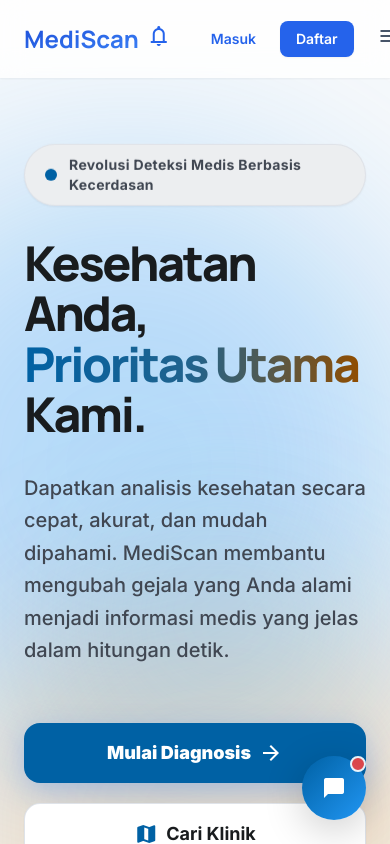
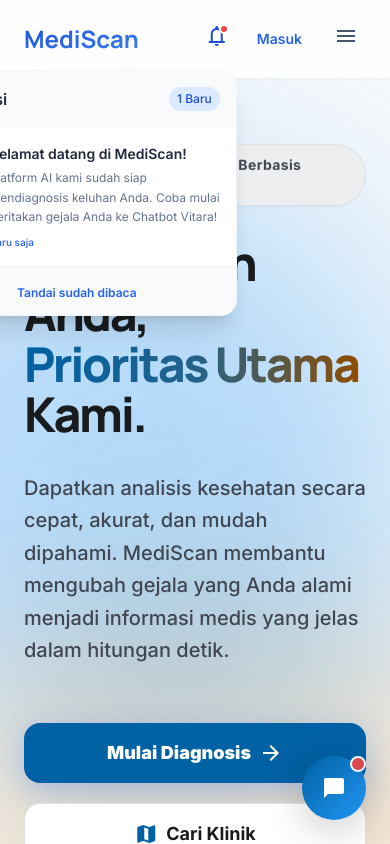
Before and after one commit to ekarunawaada-netizen/web_diagnosis, a Next.js app: page / in a window 390 px wide. Both pictures are taken after a click on the button "notifications". Shown: the top 844 px of the page. Built offline with nearby package versions, Linux system fonts and the light colour scheme.

Commit message:
feat(ui): implement responsive mobile hamburger menu and notification bell dropdown

```diff
--- a/src/components/Navbar.tsx
+++ b/src/components/Navbar.tsx
@@ -1,52 +1,144 @@
 "use client";
 
+import { useState } from 'react';
 import Link from 'next/link';
 import { useAuth } from '@/context/AuthContext';
 
 export default function Navbar() {
   const { user, logout } = useAuth();
+  const [isMobileMenuOpen, setIsMobileMenuOpen] = useState(false);
+  const [isNotifOpen, setIsNotifOpen] = useState(false);
+
+  const toggleMobileMenu = () => {
+    setIsMobileMenuOpen(!isMobileMenuOpen);
+    if (!isMobileMenuOpen) setIsNotifOpen(false);
+  };
+
+  const toggleNotif = () => {
+    setIsNotifOpen(!isNotifOpen);
+    if (!isNotifOpen) setIsMobileMenuOpen(false);
+  };
+
+  const closeMenus = () => {
+    setIsMobileMenuOpen(false);
+    setIsNotifOpen(false);
+  };
+
+  const NavLinks = () => (
+    <>
+      <Link onClick={closeMenus} className="font-headline font-semibold tracking-tight text-slate-600 dark:text-slate-400 hover:text-blue-500 transition-colors" href="/">Beranda</Link>
+      <Link onClick={closeMenus} className="font-headline font-semibold tracking-tight text-slate-600 dark:text-slate-400 hover:text-blue-500 transition-colors" href="/diagnosis">Diagnosis</Link>
+      <Link onClick={closeMenus} className="font-headline font-semibold tracking-tight text-slate-600 dark:text-slate-400 hover:text-blue-500 transition-colors" href="/history">Riwayat</Link>
+      <Link onClick={closeMenus} className="font-headline font-semibold tracking-tight text-slate-600 dark:text-slate-400 hover:text-blue-500 transition-colors" href="/clinic">Cari Klinik</Link>
+    </>
+  );
 
   return (
     <nav className="fixed top-0 w-full z-50 bg-white/80 dark:bg-slate-900/80 backdrop-blur-md shadow-sm dark:shadow-none">
       <div className="flex justify-between items-center px-6 py-4 max-w-[1440px] mx-auto">
-        <Link href="/" className="text-2xl font-bold bg-gradient-to-br from-blue-700 to-blue-500 bg-clip-text text-transparent font-headline">
+        <Link href="/" onClick={closeMenus} className="text-2xl font-bold bg-gradient-to-br from-blue-700 to-blue-500 bg-clip-text text-transparent font-headline shrink-0">
           MediScan
         </Link>
+
+        {/* Desktop Menu */}
         <div className="hidden md:flex gap-8 items-center">
-          <Link className="font-headline font-semibold tracking-tight text-slate-600 dark:text-slate-400 hover:text-blue-500 transition-colors" href="/">Beranda</Link>
-          <Link className="font-headline font-semibold tracking-tight text-slate-600 dark:text-slate-400 hover:text-blue-500 transition-colors" href="/diagnosis">Diagnosis</Link>
-          <Link className="font-headline font-semibold tracking-tight text-slate-600 dark:text-slate-400 hover:text-blue-500 transition-colors" href="/history">Riwayat</Link>
-          <Link className="font-headline font-semibold tracking-tight text-slate-600 dark:text-slate-400 hover:text-blue-500 transition-colors" href="/clinic">Cari Klinik</Link>
+          <NavLinks />
         </div>
-        <div className="flex items-center gap-4">
-          <button className="p-2 hover:bg-blue-50 dark:hover:bg-blue-900/20 rounded-lg transition-all active:scale-95 duration-200">
-            <span className="material-symbols-outlined text-blue-600 dark:text-blue-400">notifications</span>
-          </button>
 
+        <div className="flex items-center gap-2 sm:gap-4">
+
+          {/* Notification Button */}
+          <div className="relative">
+            <button onClick={toggleNotif} className="p-2 hover:bg-blue-50 dark:hover:bg-blue-900/20 rounded-lg transition-all active:scale-95 duration-200 focus:outline-none">
+              <span className={`material-symbols-outlined transition-colors ${isNotifOpen ? 'text-blue-700 dark:text-blue-300' : 'text-blue-600 dark:text-blue-400'}`}>notifications</span>
+              {/* Dot indkator */}
+              <span className="absolute top-2 right-2 w-2.5 h-2.5 bg-red-500 rounded-full border-2 border-white dark:border-slate-900"></span>
+            </button>
+
+            {/* Notification Dropdown */}
+            {isNotifOpen && (
+              <>
+                <div className="fixed inset-0 z-40 md:hidden" onClick={closeMenus}></div>
+                <div className="absolute right-0 mt-2 w-80 bg-white dark:bg-slate-800 rounded-2xl shadow-xl border border-slate-100 dark:border-slate-700 overflow-hidden z-50 transform origin-top-right transition-all">
+                  <div className="p-4 border-b border-slate-100 dark:border-slate-700 bg-slate-50 dark:bg-slate-800/80 flex justify-between items-center">
+                    <h3 className="font-semibold text-slate-800 dark:text-slate-200">Notifikasi</h3>
+                    <span className="text-xs px-2 py-1 bg-blue-100 text-blue-700 dark:bg-blue-900/50 dark:text-blue-300 rounded-full font-medium">1 Baru</span>
+                  </div>
+                  <div className="max-h-80 overflow-y-auto w-full">
+                    <div className="p-4 hover:bg-slate-50 dark:hover:bg-slate-700/50 transition cursor-pointer border-l-4 border-blue-500">
+                      <div className="flex gap-3">
+                        <div className="w-10 h-10 rounded-full bg-blue-100 dark:bg-blue-900/40 flex items-center justify-center shrink-0">
+                          <span className="material-symbols-outlined text-blue-600 dark:text-blue-400">health_and_safety</span>
+                        </div>
+                        <div>
+                          <p className="text-sm font-semibold text-slate-800 dark:text-slate-200">Selamat datang di MediScan!</p>
+                          <p className="text-xs text-slate-500 dark:text-slate-400 mt-1 leading-relaxed">Platform AI kami sudah siap mendiagnosis keluhan Anda. Coba mulai ceritakan gejala Anda ke Chatbot Vitara!</p>
+                          <p className="text-[10px] font-medium text-blue-600 dark:text-blue-400 mt-2">Baru saja</p>
+                        </div>
+                      </div>
+                    </div>
+                  </div>
+                  <div className="p-3 bg-slate-50 dark:bg-slate-800/80 border-t border-slate-100 dark:border-slate-700 text-center">
+                    <button onClick={closeMenus} className="text-xs font-semibold text-blue-600 dark:text-blue-400 hover:underline">Tandai sudah dibaca</button>
+                  </div>
+                </div>
+              </>
+            )}
+          </div>
+
+          {/* User Auth Buttons */}
           {user ? (
-            <div className="flex items-center gap-3">
-              <Link href="/settings" className="flex items-center gap-2 px-3 py-2 bg-blue-50 text-blue-700 rounded-lg font-semibold text-sm hover:bg-blue-100 transition">
-                <span className="material-symbols-outlined text-blue-600 text-[20px]">account_circle</span>
+            <div className="flex items-center gap-1 sm:gap-3">
+              <Link href="/settings" onClick={closeMenus} className="flex items-center gap-2 px-3 py-2 bg-blue-50 dark:bg-blue-900/20 text-blue-700 dark:text-blue-300 rounded-lg font-semibold text-sm hover:bg-blue-100 dark:hover:bg-blue-900/40 transition">
+                <span className="material-symbols-outlined text-[20px]">account_circle</span>
                 <span className="hidden sm:inline">{user.name}</span>
               </Link>
               <button
-                onClick={logout}
-                className="p-2 text-red-500 hover:bg-red-50 rounded-lg transition-all active:scale-95 duration-200"
+                onClick={() => { logout(); closeMenus(); }}
+                className="p-2 text-red-500 hover:bg-red-50 dark:hover:bg-red-900/20 rounded-lg transition-all active:scale-95 duration-200"
                 title="Keluar"
               >
                 <span className="material-symbols-outlined">logout</span>
               </button>
             </div>
           ) : (
-            <div className="flex items-center gap-2">
-              <Link href="/login" className="px-4 py-2 text-blue-600 font-semibold hover:bg-blue-50 rounded-lg transition text-sm">Masuk</Link>
-              <Link href="/register" className="px-4 py-2 bg-blue-600 text-white font-semibold rounded-lg hover:bg-blue-700 transition text-sm shadow-sm">Daftar</Link>
+            <div className="flex items-center gap-1 sm:gap-2">
+              <Link href="/login" onClick={closeMenus} className="px-3 sm:px-4 py-2 text-blue-600 dark:text-blue-400 font-semibold hover:bg-blue-50 dark:hover:bg-blue-900/20 rounded-lg transition text-sm">Masuk</Link>
+              <Link href="/register" onClick={closeMenus} className="px-3 sm:px-4 py-2 bg-blue-600 text-white font-semibold rounded-lg hover:bg-blue-700 transition text-sm shadow-sm hidden sm:block">Daftar</Link>
             </div>
           )}
 
-          <button className="md:hidden p-2">
-            <span className="material-symbols-outlined text-slate-600">menu</span>
+          {/* Hamburger Button (Mobile) */}
+          <button onClick={toggleMobileMenu} className="md:hidden p-2 text-slate-600 dark:text-slate-300 hover:bg-slate-100 dark:hover:bg-slate-800 rounded-lg transition-colors focus:outline-none ml-1">
+            <span className="material-symbols-outlined transition-transform duration-200">
+              {isMobileMenuOpen ? 'close' : 'menu'}
+            </span>
           </button>
+        </div>
+      </div>
+
+      {/* Mobile Menu Dropdown Panel */}
+      <div className={`md:hidden absolute top-full left-0 w-full bg-white dark:bg-slate-900 shadow-xl border-b border-slate-100 dark:border-slate-800 overflow-hidden transition-all duration-300 ease-in-out ${isMobileMenuOpen ? 'max-h-96 border-b' : 'max-h-0 border-b-0'}`}>
+        <div className="flex flex-col p-4 gap-2">
+          <Link onClick={closeMenus} className="px-4 py-3 font-semibold text-slate-700 dark:text-slate-300 hover:bg-blue-50 dark:hover:bg-slate-800/50 hover:text-blue-600 rounded-xl transition-colors flex items-center gap-3" href="/">
+            <span className="material-symbols-outlined text-[20px]">home</span> Beranda
+          </Link>
+          <Link onClick={closeMenus} className="px-4 py-3 font-semibold text-slate-700 dark:text-slate-300 hover:bg-blue-50 dark:hover:bg-slate-800/50 hover:text-blue-600 rounded-xl transition-colors flex items-center gap-3" href="/diagnosis">
+            <span className="material-symbols-outlined text-[20px]">health_metrics</span> Diagnosis
+          </Link>
+          <Link onClick={closeMenus} className="px-4 py-3 font-semibold text-slate-700 dark:text-slate-300 hover:bg-blue-50 dark:hover:bg-slate-800/50 hover:text-blue-600 rounded-xl transition-colors flex items-center gap-3" href="/history">
+            <span className="material-symbols-outlined text-[20px]">history</span> Riwayat
+          </Link>
+          <Link onClick={closeMenus} className="px-4 py-3 font-semibold text-slate-700 dark:text-slate-300 hover:bg-blue-50 dark:hover:bg-slate-800/50 hover:text-blue-600 rounded-xl transition-colors flex items-center gap-3" href="/clinic">
+            <span className="material-symbols-outlined text-[20px]">local_hospital</span> Cari Klinik
+          </Link>
+          {!user && (
+            <div className="mt-2 pt-2 border-t border-slate-100 dark:border-slate-700">
+              <Link onClick={closeMenus} href="/register" className="flex items-center justify-center gap-2 w-full py-3 bg-blue-600 text-white font-semibold rounded-xl hover:bg-blue-700 transition shadow-sm">
+                Daftar Sekarang
+              </Link>
+            </div>
+          )}
         </div>
       </div>
     </nav>
```
